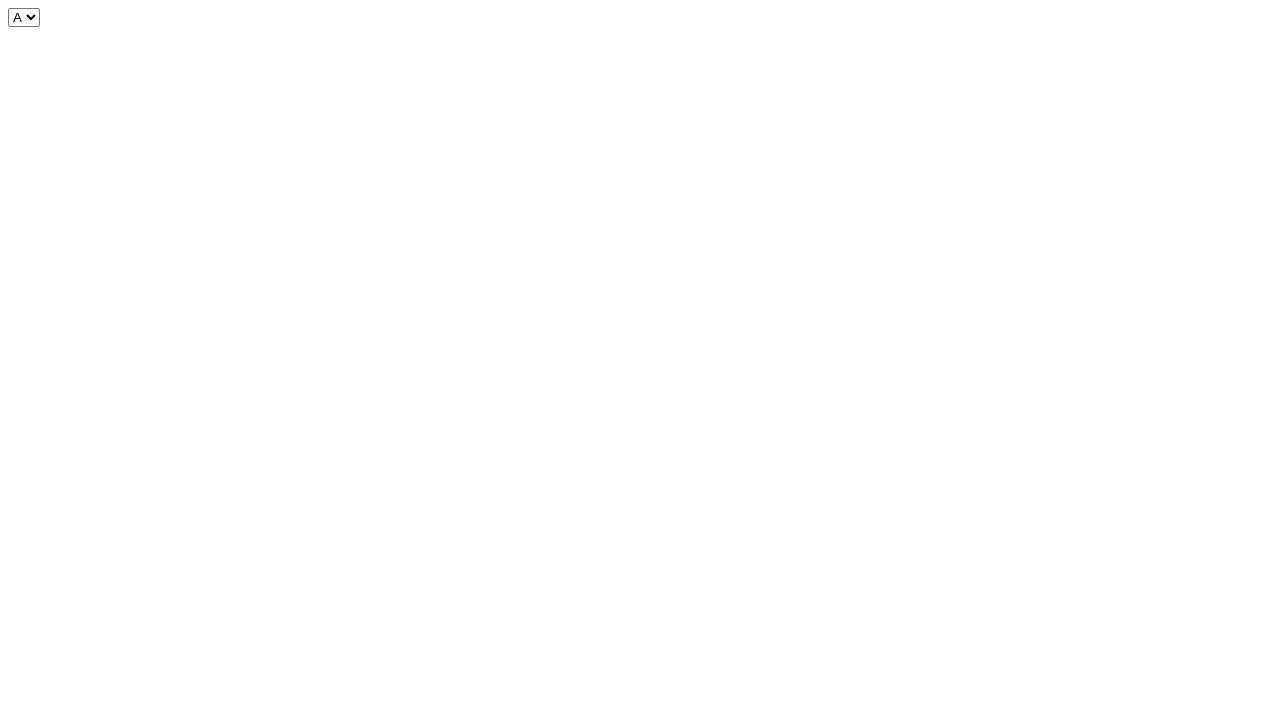
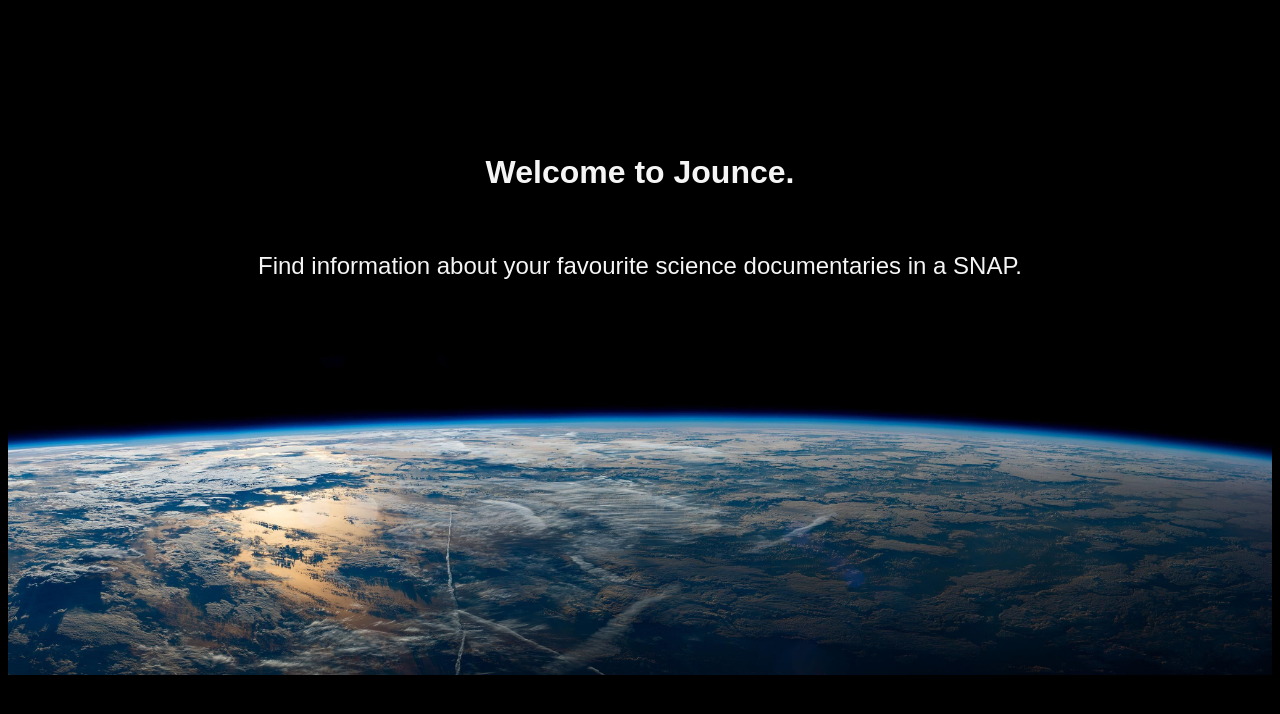
Before and after one commit to JLi314/Jounce-Vue, a Vue app: page / in a window 1280 px wide. Shown: the top 714 px of the page. Built offline with nearby package versions, Linux system fonts and the light colour scheme.

Commit message:
Added home page hero

```diff
--- a/index.html
+++ b/index.html
@@ -4,7 +4,12 @@
     <meta charset="UTF-8" />
     <link rel="icon" type="image/svg+xml" href="/vite.svg" />
     <meta name="viewport" content="width=device-width, initial-scale=1.0" />
-    <title>Vite + Vue</title>
+    <title>Jounce - Vue</title>
+    <style>
+      body {
+        background-color: black;
+      }
+    </style>
   </head>
   <body>
     <div id="app"></div>
--- a/src/App.vue
+++ b/src/App.vue
@@ -1,10 +1,17 @@
 <script setup>
-import HelloWorld from './components/HelloWorld.vue'
+import Home from './components/Home.vue';
+
 </script>
 
 <template>
-  <HelloWorld msg="Vite + Vue" />
+  <Home />
 </template>
 
 <style scoped>
+* {
+  padding: 0;
+  margin: 0;
+  box-sizing: border-box;
+  background-color: black;
+}
 </style>
--- a/src/components/HelloWorld.vue
+++ /dev/null
@@ -1,22 +0,0 @@
-<script setup>
-import { ref } from 'vue'
-
-defineProps({
-  msg: String,
-})
-
-const test = () => {
-  console.log("reached here")
-}
-</script>
-
-<template>
-  <select @change="test">
-    <option>A</option>
-    <option>B</option>
-    <option>C</option>
-  </select>
-</template>
-
-<style scoped>
-</style>
--- /dev/null
+++ b/src/components/Home.vue
@@ -0,0 +1,147 @@
+<script setup>
+import { ref } from "vue";
+
+// defineProps({
+//   msg: String,
+// });
+
+// const test = () => {
+//   console.log("reached here");
+// };
+const faders = document.querySelectorAll(".fade-in");
+
+const appearOptions = {
+  threshold: 0.25,
+  rootMargin: "0px 0px -250px 0px",
+};
+
+const appearOnScroll = new IntersectionObserver(function (
+  entries,
+  appearOnScroll
+) {
+  entries.forEach((entry) => {
+    if (!entry.isIntersecting) {
+      return;
+    } else {
+      entry.target.classList.add("appear");
+      appearOnScroll.unobserve(entry.target);
+    }
+  });
+},
+appearOptions);
+
+faders.forEach((fader) => {
+  appearOnScroll.observe(fader);
+});
+
+</script>
+
+<template>
+  <div class="hero">
+    <img class="hero-image" src="../assets/earth-meets-space.jpg" />
+    <div class="hero-content">
+      <h1>Welcome to Jounce.</h1>
+      <h2 class="intro">
+        Find information about your favourite science documentaries in a SNAP.
+      </h2>
+    </div>
+  </div>
+  <div>
+    <h1>Test</h1>
+  </div>
+
+  <!-- <div class="fade-in instructions0">
+    <h3 class="instructions1">Getting started using Jounce.</h3>
+    <p class="instructions1">
+      It's quite simple, really. All you need to do is follow the three steps
+      listed below:
+    </p>
+    <div class="instructions2">
+      <p class="instructions1">
+        1. Visit the library to view our selection of the latest space
+        documentaries.
+      </p>
+      <p class="instructions1">
+        2. Pick one you would like more information on, and note the number
+        assigned to it.
+      </p>
+      <p class="instructions1">
+        3. Hover over "Get Movies" and pick the corresponding number.
+      </p>
+    </div>
+    <h4 class="instructions1">
+      Voila! Now you can do it all over again with another movie if you fancy
+      so.
+    </h4>
+  </div> -->
+  <!-- <select @change="test">
+    <option>A</option>
+    <option>B</option>
+    <option>C</option>
+  </select> -->
+</template>
+
+<style scoped>
+
+.hero {
+  display: grid;
+  height: 100%;
+}
+
+.hero-content {
+  z-index: 1;
+  grid-area: 1/-1;
+  display: flex;
+  flex-direction: column;
+  margin: auto;
+  text-align: center;
+  color: whitesmoke;
+  padding-bottom: 250px;
+  font-family: "Montserrat", sans-serif;
+}
+
+.hero-image {
+  grid-area: 1/-1;
+  object-fit: cover;
+  width: 100%;
+  height: 100%;
+  min-height: 0;
+}
+
+.intro {
+  position: relative;
+  display: grid;
+  padding-top: 20px;
+  font-weight: 400;
+}
+
+.instructions0 {
+  padding-top: 150px;
+  padding-bottom: 125px;
+}
+
+.instructions1 {
+  color: rgb(230, 230, 230);
+  font-family: "Montserrat", sans-serif;
+  padding: 20px;
+  width: 80%;
+  margin: auto;
+  text-align: center;
+}
+
+.instructions2 {
+  color: white;
+  font-family: "Montserrat", sans-serif;
+  padding: 20px;
+  width: 60%;
+  margin: auto;
+}
+
+.fade-in {
+  opacity: 0;
+  transition: opacity 500ms ease-in;
+}
+.fade-in.appear {
+  opacity: 1;
+}
+</style>
```
Also changed, not shown: src/assets/earth-meets-space.jpg (added).
